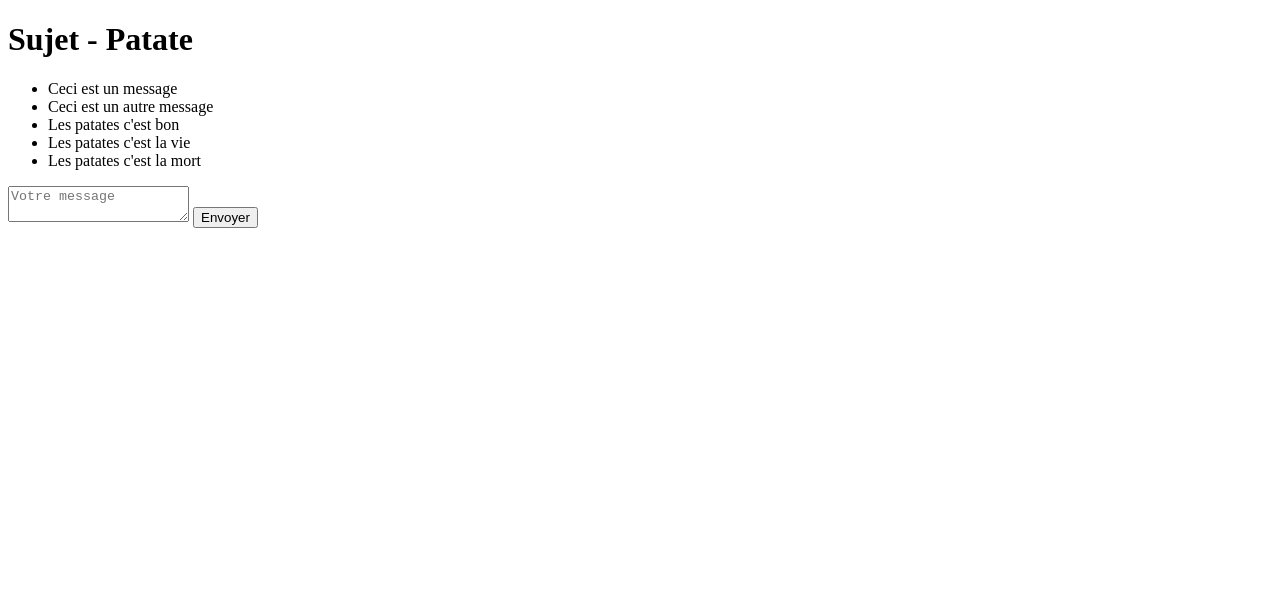
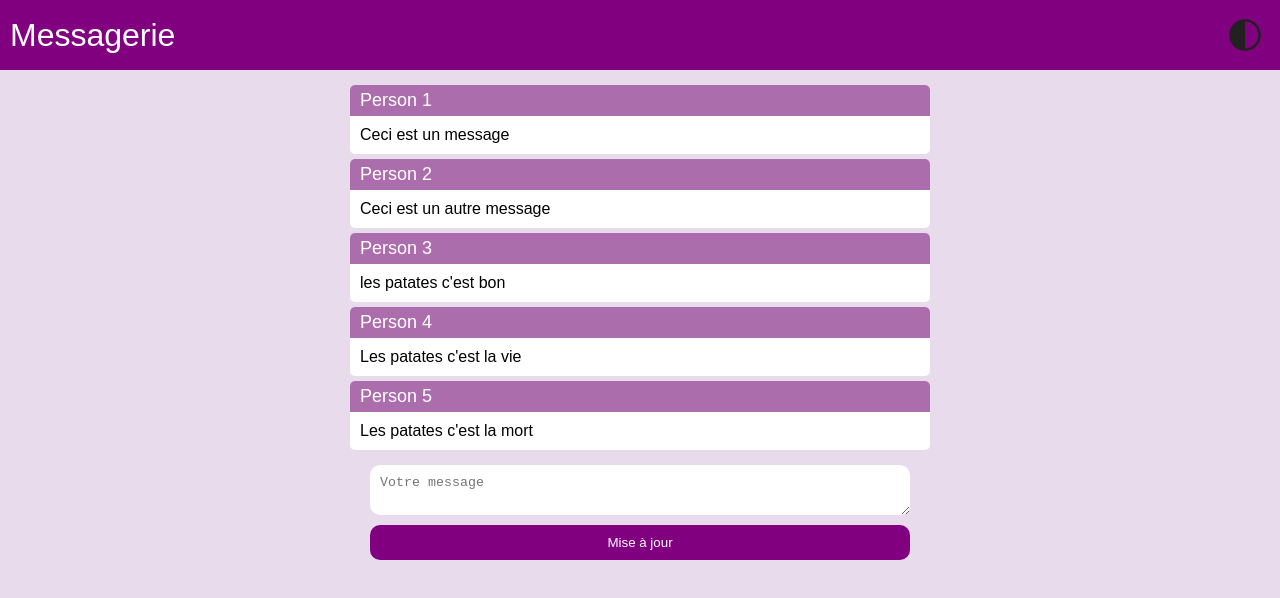
Before and after one commit to 41ks/ArchiApp-Client, a plain HTML site: page index.html in a window 1280 px wide. Drawn offline with Linux system fonts and the light colour scheme.

Commit message:
Finalize Messaging page

```diff
--- a/index.html
+++ b/index.html
@@ -1,23 +1,46 @@
 <!DOCTYPE html>
 <html lang="en">
   <head>
-    <meta charset="utf-8">
-    <meta name="viewport" content="width=device-width">
+    <meta charset="utf-8" />
+    <meta name="viewport" content="width=device-width" />
     <title>Messagerie</title>
-    <link href="style.css" rel="stylesheet" type="text/css">
+    <link href="style.css" rel="stylesheet" type="text/css" />
+    <script src="script.js"></script>
   </head>
   <body>
-    <h1>Sujet - Patate</h1>
-    <ul>
-      <li>Ceci est un message</li>
-      <li>Ceci est un autre message</li>
-      <li>Les patates c'est bon</li>
-      <li>Les patates c'est la vie</li>
-      <li>Les patates c'est la mort</li>
-    </ul>
-    <textarea id="message" placeholder="Votre message"></textarea>
-    <button id="send">Envoyer</button>
-
-    <script src="script.js"></script>
+    <div id="header">
+      <h1>Messagerie</h1>
+      <button onclick="toggleDarkMode()">
+        <img src="dark-mode.svg" class="dark-mode-icon" alt="Dark mode" />
+      </button>
+    </div>
+    <div id="messages">
+      <ul id="message-list">
+        <li>
+          <h3>Person 1</h3>
+          <p>Ceci est un message</p>
+        </li>
+        <li>
+          <h3>Person 2</h3>
+          <p>Ceci est un autre message</p>
+        </li>
+        <li>
+          <h3>Person 3</h3>
+          <p>les patates c'est bon</p>
+        </li>
+        <li>
+          <h3>Person 4</h3>
+          <p>Les patates c'est la vie</p>
+        </li>
+        <li>
+          <h3>Person 5</h3>
+          <p>Les patates c'est la mort</p>
+        </li>
+      </ul>
+      <div id="form">
+        <textarea id="message" placeholder="Votre message"></textarea>
+        <button id="send" onclick="update(msgs)">Mise à jour</button>
+      </div>
+    </div>
   </body>
 </html>
--- a/script.js
+++ b/script.js
@@ -0,0 +1,50 @@
+function fact(n) {
+    if (n == 0) {
+        return 1;
+    } else {
+        return n * fact(n - 1);
+    }
+}
+
+function applique(f, tab) {
+    let res = [];
+    for (e of tab) {
+        res.push(f(e));
+    }
+    return res;
+}
+
+msgs = [
+    { "pseudo": "Alice", "time": "07/03/2025 à 15h00", "msg": "Hello World" },
+    { "pseudo": "Bob", "time": "07/03/2025 à 15h02", "msg": "Blah Blah" },
+    { "pseudo": "Alice", "time": "07/03/2025 à 15h05", "msg": "I love cats" }
+];
+
+function update(msgs) {
+    console.log("update");
+    // Delete all the previous messages
+    let ul = document.getElementById("message-list");
+    while (ul.firstChild) {
+        ul.removeChild(ul.firstChild);
+    }
+    // Add the new messages
+    for (e of msgs) {
+        let li = document.createElement("li");
+        let h3 = document.createElement("h3");
+        h3.appendChild(document.createTextNode(e.time + " - " + e.pseudo));
+        li.appendChild(h3);
+        let p = document.createElement("p");
+        p.appendChild(document.createTextNode(e.msg));
+        li.appendChild(p);
+        ul.appendChild(li);
+    }
+}
+
+function toggleDarkMode() {
+    let root = document.documentElement;
+    if (root.classList.contains("dark-mode")) {
+        root.classList.remove("dark-mode");
+    } else {
+        root.classList.add("dark-mode");
+    }
+}
--- a/style.css
+++ b/style.css
@@ -0,0 +1,116 @@
+:root {
+  --background-color: #e8dcec;
+  --text-color: #000000;
+  --foreground-color: #ffffff;
+}
+
+:root.dark-mode {
+  --background-color: #3b2e3b;
+  --text-color: #ffffff;
+  --foreground-color: #242424;
+}
+
+body {
+  font-family: Arial, sans-serif;
+  margin: 0;
+  padding: 0;
+  background-color: var(--background-color);
+  color: var(--text-color);
+  transition: background-color 0.5s, color 0.5s;
+}
+
+div#header {
+  display: flex;
+  justify-content: space-between;
+  align-items: center;
+  background-color: purple;
+  padding: 10px;
+}
+
+div#header h1 {
+  color: white;
+  font-weight: normal;
+  margin: 0;
+}
+
+div#header button {
+  background-color: transparent;
+  width: 50px;
+  height: 50px;
+  color: white;
+  border: none;
+  cursor: pointer;
+}
+
+img.dark-mode-icon {
+  width: 100%;
+  height: 100%;
+}
+
+div#messages {
+  padding: 10px;
+  max-width: 600px;
+  margin: 0 auto;
+  box-sizing: border-box;
+}
+
+ul {
+  list-style-type: none;
+  margin: 0;
+  padding: 0;
+}
+
+li {
+  background-color: var(--foreground-color);
+  color: var(--text-color);
+  margin: 5px 0;
+  border-radius: 5px;
+  overflow: hidden;
+}
+
+li h3 {
+  margin: 0;
+  padding: 5px 10px;
+  background-color: rgb(172, 109, 172);
+  color: white;
+  font-weight: normal;
+  font-size: large;
+}
+li p {
+  margin: 10px;
+}
+
+div#form {
+  display: flex;
+  flex-direction: column;
+  align-items: center;
+  width: 100%;
+  padding: 0 20px;
+  box-sizing: border-box;
+}
+
+textarea {
+  width: 100%;
+  border: none;
+  box-sizing: border-box;
+  resize: vertical;
+  padding: 10px;
+  margin: 10px 0;
+  border-radius: 10px;
+  background-color: var(--foreground-color);
+  color: var(--text-color);
+}
+
+div#form button {
+  width: 100%;
+  background-color: purple;
+  color: white;
+  padding: 10px;
+  border: none;
+  border-radius: 10px;
+  cursor: pointer;
+}
+
+div#form button:hover {
+  background-color: rgb(100, 0, 100);
+}
```
Also changed, not shown: dark-mode.svg (added).
